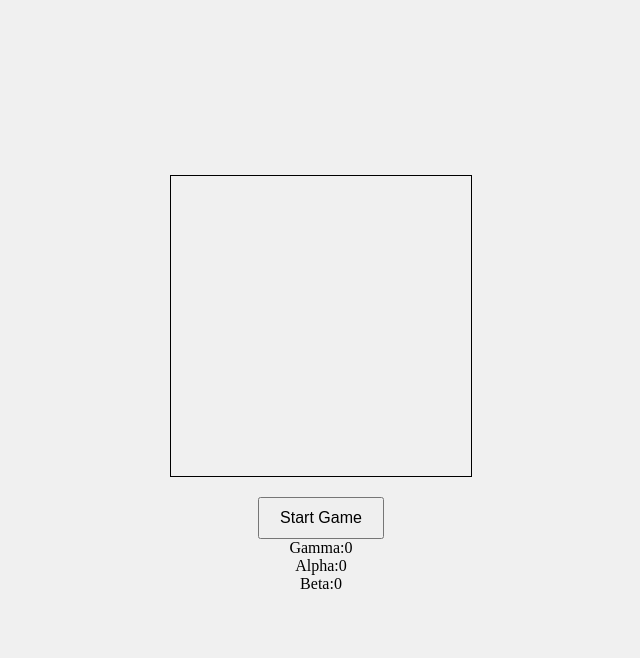
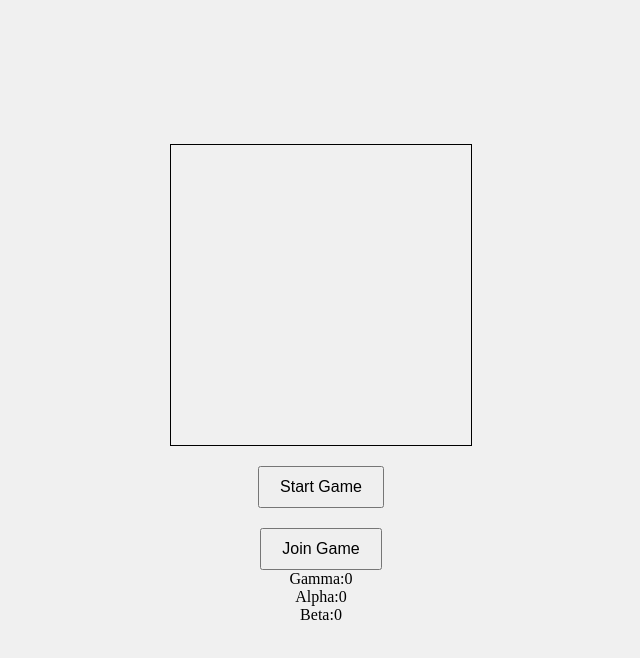
Before and after one commit to Kamo-Chip/bbd, a website: page index.html in a window 1280 px wide. Shown: the whole page, without its empty margins (319-959 px from the left). Drawn offline with nearby package versions, Linux system fonts and the light colour scheme; no server answers.

Commit message:
Fixed genMaze

```diff
--- a/index.html
+++ b/index.html
@@ -7,8 +7,9 @@
     <link rel="stylesheet" href="styles.css" />
   </head>
   <body>
-    <canvas id="gameCanvas" width="600" height="600"></canvas>
+    <canvas id="gameCanvas" width="300" height="300"></canvas>
     <button id="startButton">Start Game</button>
+    <button id="joinButton">Join Game</button>
     <div class="position">
       <span>Gamma: </span>
       <span id="gamma">0</span>
--- a/script.js
+++ b/script.js
@@ -1,46 +1,46 @@
 const canvas = document.getElementById("gameCanvas");
 const ctx = canvas.getContext("2d");
 const startButton = document.getElementById("startButton");
+const joinButton = document.getElementById("joinButton");
 
 const socket = io();
 
 const ball = {
   x: 20,
   y: 20,
-  radius: 10,
+  radius: 5,
   color: "blue",
   dx: 0,
   dy: 0,
 };
 
 const hole = {
-  x: canvas.width - 20,
-  y: canvas.height - 20,
-  radius: 15,
+  x: 300 - 10,
+  y: 300 - 10,
+  radius: 7,
   color: "black",
 };
 
-const xCoord = Math.random() * canvas.width;
-const yCoord = Math.random() * canvas.height;
+const xCoord = Math.random() * 300;
+const yCoord = Math.random() * 300;
 let colors = ["red", "blue", "green"];
 let colorIndex = Math.floor(Math.random() * 3);
-let hasGameStarted = false;
 
-const cellSize = 40;
-const cols = Math.floor(canvas.width / cellSize);
-const rows = Math.floor(canvas.height / cellSize);
-const cells = [];
+const cellSize = 20;
+const cols = Math.floor(300 / cellSize);
+const rows = Math.floor(300 / cellSize);
+let cells = [];
 const pen = canvas.getContext("2d");
 
 class Cell {
-  constructor(x, y) {
+  constructor(x, y, walls) {
     this.x = x;
     this.y = y;
-    this.visited = false;
-    this.walls = { top: true, right: true, bottom: true, left: true };
+    this.walls = walls;
   }
 
   show() {
+    if (this.walls) {
       const x = this.x * cellSize;
       const y = this.y * cellSize;
       pen.beginPath();
@@ -51,9 +51,10 @@ class Cell {
         pen.moveTo(x + cellSize, y + cellSize), pen.lineTo(x, y + cellSize);
       if (this.walls.left) pen.moveTo(x, y + cellSize), pen.lineTo(x, y);
       pen.strokeStyle = "green";
-    pen.lineWidth = 5;
+      pen.lineWidth = 2;
       pen.lineCap = "round";
       pen.stroke();
+    }
   }
 }
 
@@ -63,68 +64,6 @@ function setup() {
     cells[x] = [];
     for (let y = 0; y < rows; y++) {
       cells[x][y] = new Cell(x, y);
-    }
-  }
-  genMaze(0, 0);
-}
-
-function genMaze(x, y) {
-  const stack = [];
-  const directions = ["top", "right", "bottom", "left"];
-  const getNewCoords = (x, y, dir) => {
-    switch (dir) {
-      case "top":
-        return [x, y - 1];
-      case "right":
-        return [x + 1, y];
-      case "bottom":
-        return [x, y + 1];
-      case "left":
-        return [x - 1, y];
-    }
-  };
-
-  const removeWalls = (current, next, dir) => {
-    current.walls[dir] = false;
-    const opposite = {
-      top: "bottom",
-      right: "left",
-      bottom: "top",
-      left: "right",
-    };
-    next.walls[opposite[dir]] = false;
-  };
-
-  const startCell = cells[x][y];
-  startCell.visited = true;
-  stack.push(startCell);
-
-  while (stack.length) {
-    const current = stack[stack.length - 1];
-    const [cx, cy] = [current.x, current.y];
-    const unvisitedNeighbors = directions
-      .map((dir) => {
-        const [nx, ny] = getNewCoords(cx, cy, dir);
-        return nx >= 0 &&
-          ny >= 0 &&
-          nx < cols &&
-          ny < rows &&
-          !cells[nx][ny].visited
-          ? { dir, cell: cells[nx][ny] }
-          : null;
-      })
-      .filter(Boolean);
-
-    if (unvisitedNeighbors.length) {
-      const { dir, cell } =
-        unvisitedNeighbors[
-          Math.floor(Math.random() * unvisitedNeighbors.length)
-        ];
-      removeWalls(current, cell, dir);
-      cell.visited = true;
-      stack.push(cell);
-    } else {
-      stack.pop();
     }
   }
 }
@@ -296,6 +235,12 @@ const getDeviceOrientation = () => {
 startButton.addEventListener("click", () => {
   getDeviceOrientation();
   draw();
+  socket.emit("startGame");
+});
+
+joinButton.addEventListener("click", () => {
+  getDeviceOrientation();
+  draw();
   socket.emit("join", {
     id: "",
     x: xCoord,
@@ -303,11 +248,28 @@ startButton.addEventListener("click", () => {
     color: colors[colorIndex],
   });
 });
-``;
 
 socket.on("plotPlayers", (data) => {
   console.log(data);
   data.map((b) => drawBallSpecific(b.x, b.y, b.color));
 });
+
+socket.on("grid", (data) => {
+  // console.log(data);
+  data.forEach((cell, colNum) => {
+    console.log(`\n\nColumn: ${colNum}`, cell);
+    cell.map((entry, rowNum) => {
+      console.log(`Entry: ${rowNum}`, entry);
+      cells[rowNum][colNum] = new Cell(entry.x, entry.y, entry.walls);
+    });
+  });
+
+  console.log(cells);
+  // cells = data.map((col) =>
+  //   col.map((cell) => new Cell(cell.x, cell.y, cell.walls))
+  // );
+  // console.log(cells);
+  // resetGame();
+});
 // Initial setup
 setup();
--- a/styles.css
+++ b/styles.css
@@ -11,7 +11,6 @@ body {
 
 canvas {
   border: 2px solid #000;
-  max-width: 300px;
   border: 1px solid black;
   display: block;
   margin: 0 auto;
```
Also changed, not shown: server.js (+95 -1 lines). Lines whose indentation alone changed are shown as unchanged.
